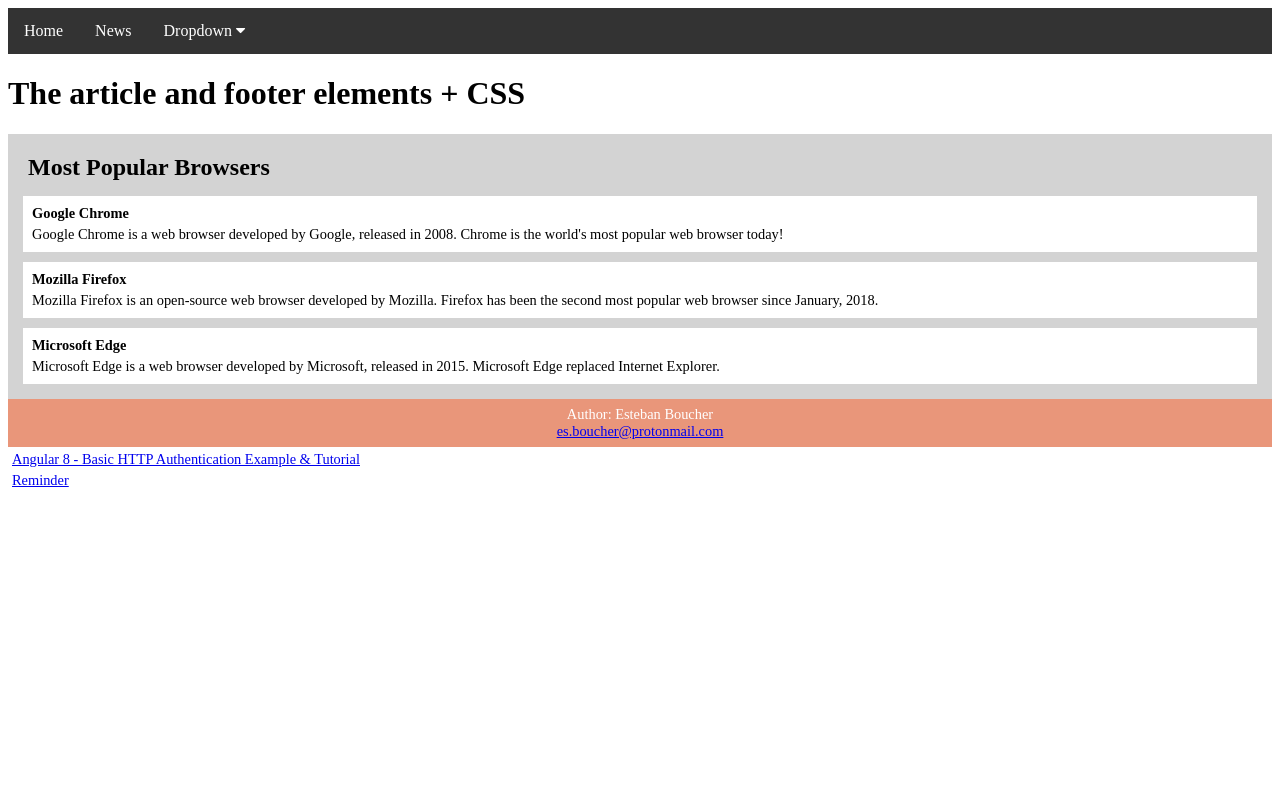
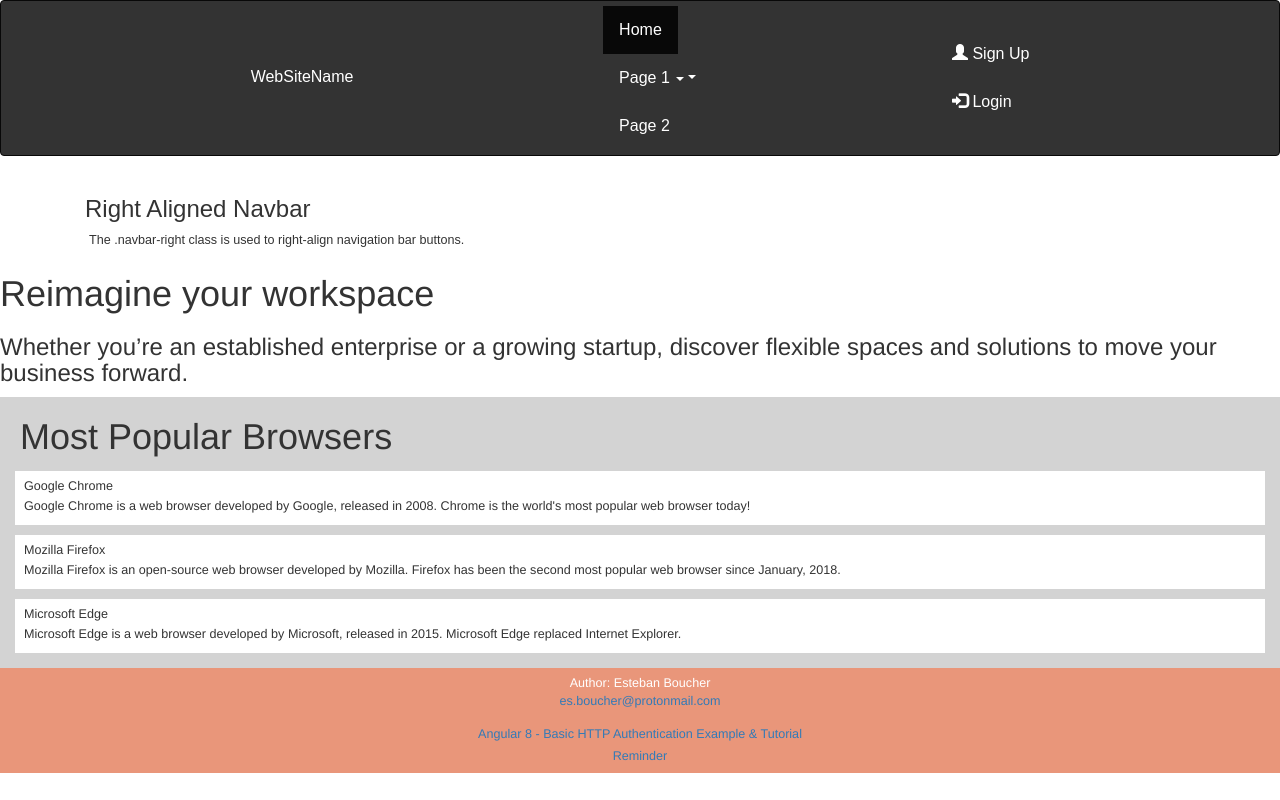
Before and after one commit to eboucher/Co-Work_web, an Angular app: page / in a window 1280 px wide. Built offline with nearby package versions, Linux system fonts and the light colour scheme.

Commit message:
Getting started with bootstrapized main page

```diff
--- a/angular.json
+++ b/angular.json
@@ -24,9 +24,13 @@
               "src/assets"
             ],
             "styles": [
+              "./node_modules/bootstrap/dist/css/bootstrap.css",
               "src/styles.css"
             ],
-            "scripts": []
+            "scripts": [
+              "./node_modules/jquery/dist/jquery.js",
+              "./node_modules/bootstrap/dist/js/bootstrap.js"
+            ]
           },
           "configurations": {
             "production": {
--- a/package.json
+++ b/package.json
@@ -19,6 +19,8 @@
     "@angular/platform-browser": "~10.1.1",
     "@angular/platform-browser-dynamic": "~10.1.1",
     "@angular/router": "~10.1.1",
+    "bootstrap": "^4.5.2",
+    "jquery": "^3.5.1",
     "rxjs": "~6.6.0",
     "tslib": "^2.0.0",
     "zone.js": "~0.10.2"
--- a/src/app/app.component.html
+++ b/src/app/app.component.html
@@ -1,36 +1,46 @@
+<head>
+  <title>Bootstrap Example</title>
+  <meta charset="utf-8">
   <meta name="viewport" content="width=device-width, initial-scale=1">
-<link rel="stylesheet" href="https://cdnjs.cloudflare.com/ajax/libs/font-awesome/4.7.0/css/font-awesome.min.css">
+  <link rel="stylesheet" href="https://maxcdn.bootstrapcdn.com/bootstrap/3.4.1/css/bootstrap.min.css">
+  <script src="https://ajax.googleapis.com/ajax/libs/jquery/3.5.1/jquery.min.js"></script>
+  <script src="https://maxcdn.bootstrapcdn.com/bootstrap/3.4.1/js/bootstrap.min.js"></script>
+</head>
+<body>
 
-<!-- nav -->
-<nav class="navbar navbar-expand navbar-dark bg-dark" *ngIf="currentUser">
-  <div class="navbar-nav">
-      <a class="nav-item nav-link" routerLink="/">Home</a>
-      <a class="nav-item nav-link" (click)="logout()">Logout</a>
+<nav class="navbar navbar-inverse">
+  <div class="container-fluid">
+    <div class="navbar-header">
+      <a class="navbar-brand" href="#">WebSiteName</a>
+    </div>
+    <ul class="nav navbar-nav">
+      <li class="active"><a href="#">Home</a></li>
+      <li class="dropdown"><a class="dropdown-toggle" data-toggle="dropdown" href="#">Page 1 <span class="caret"></span></a>
+        <ul class="dropdown-menu">
+          <li><a href="#">Page 1-1</a></li>
+          <li><a href="#">Page 1-2</a></li>
+          <li><a href="#">Page 1-3</a></li>
+        </ul>
+      </li>
+      <li><a href="#">Page 2</a></li>
+    </ul>
+    <ul class="nav navbar-nav navbar-right">
+      <li><a href="#"><span class="glyphicon glyphicon-user"></span> Sign Up</a></li>
+      <li><a href="#"><span class="glyphicon glyphicon-log-in"></span> Login</a></li>
+    </ul>
   </div>
 </nav>
 
-<!-- main app container -->
 <div class="container">
-  <router-outlet></router-outlet>
+  <h3>Right Aligned Navbar</h3>
+  <p>The .navbar-right class is used to right-align navigation bar buttons.</p>
 </div>
 
-<!-- navbar -->
-<div class="navbar">
-  <a href="#home">Home</a>
-  <a href="#news">News</a>
-  <div class="dropdown">
-    <button class="dropbtn">Dropdown
-      <i class="fa fa-caret-down"></i>
-    </button>
-    <div class="dropdown-content">
-      <a href="#">Link 1</a>
-      <a href="#">Link 2</a>
-      <a href="#">Link 3</a>
-    </div>
-  </div>
-</div>
+</body>
 
-<h1>The article and footer elements + CSS</h1>
+<h1>Reimagine your workspace</h1>
+
+<h3>Whether you’re an established enterprise or a growing startup, discover flexible spaces and solutions to move your business forward.</h3>
 
 <article class="all-browsers">
   <h1>Most Popular Browsers</h1>
@@ -53,7 +63,6 @@
 <footer>
   <p>Author: Esteban Boucher<br>
   <a href="mailto:es.boucher@protonmail.com">es.boucher@protonmail.com</a></p>
-</footer>
   <div class="text-center mt-4">
     <p>
         <a href="https://jasonwatmore.com/post/2019/06/26/angular-8-basic-http-authentication-tutorial-example" target="_top">Angular 8 - Basic HTTP Authentication Example & Tutorial</a>
@@ -62,3 +71,4 @@
         <a href="https://www.blogtrepreneur.com/wp-content/uploads/2015/03/get-more-work-done.jpg" target="_top">Reminder</a>
     </p>
   </div>
+</footer>
```
Also changed, not shown: 1 other file (tests, documents, lock files or other folders). Lines whose indentation alone changed are shown as unchanged.
